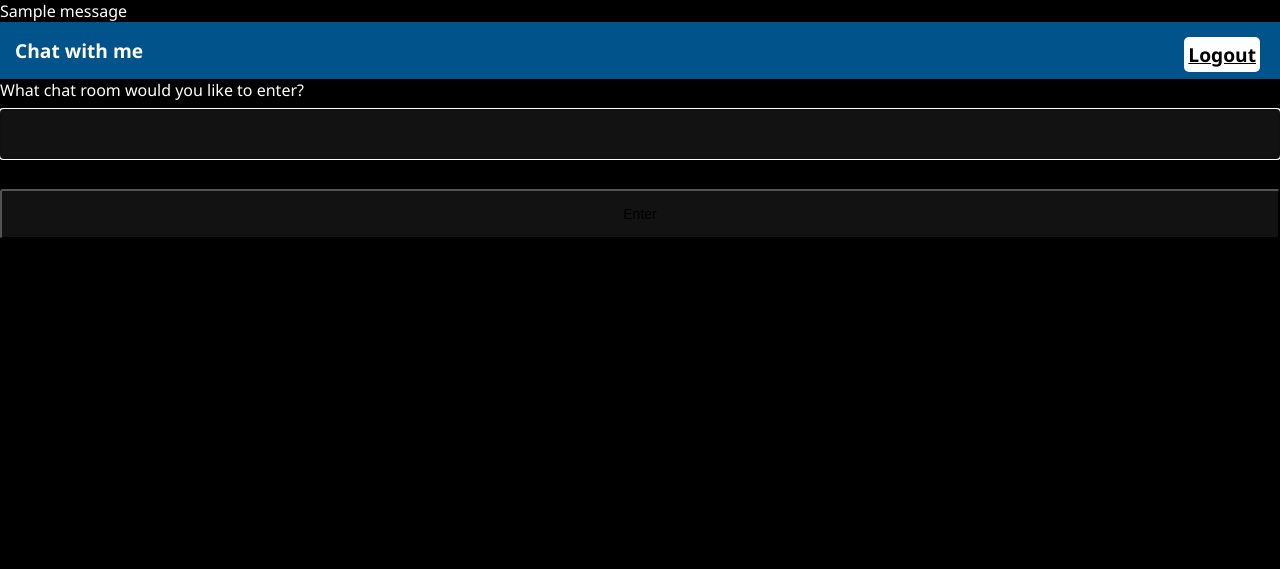
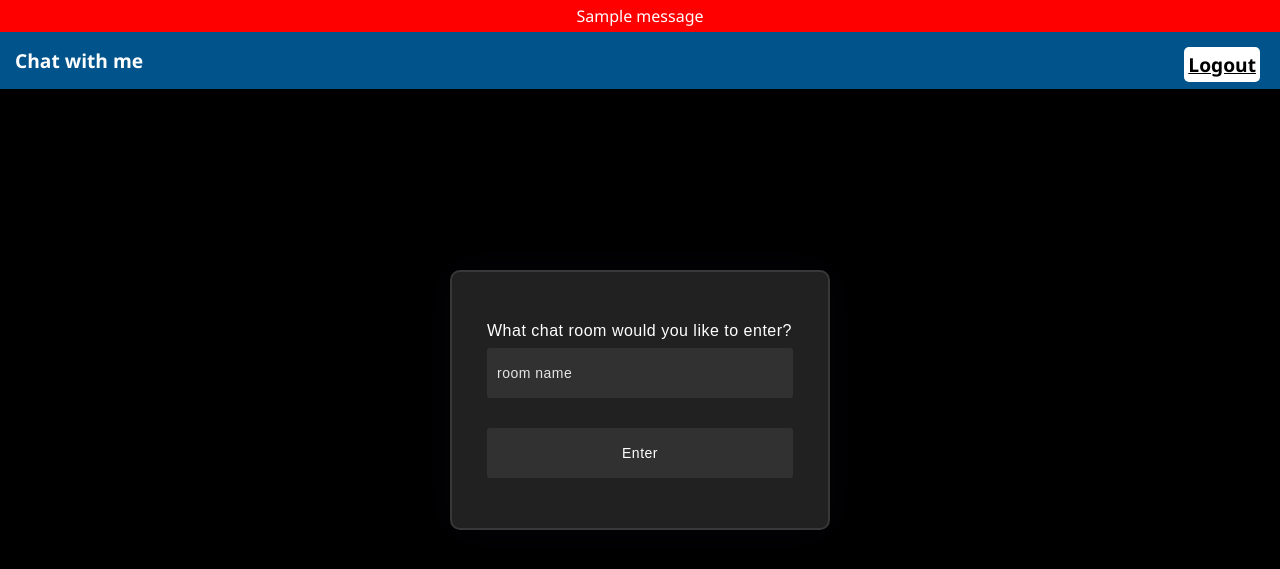
Before and after one commit to chemical-son/ChatWithMe, a Django app: page /chat/ in a window 1280 px wide. Shown: the top 569 px of the page. Run offline with Django 4.2, Linux system fonts and the light colour scheme; a user stored in the database is signed in; tables that the repository leaves empty hold one stand-in row (values such as "Sample post"); one stand-in notice (Sample message) is shown.

Commit message:
adding room and messages models
insure that the user can only access it's rooms and send to it

```diff
--- a/authentication/static/authentication/auth.css
+++ b/authentication/static/authentication/auth.css
@@ -75,6 +75,7 @@
 }
 
 input {
+    color: white;
     display: block;
     height: 50px;
     width: 100%;
--- a/authentication/static/authentication/style.css
+++ b/authentication/static/authentication/style.css
@@ -38,3 +38,9 @@
     background-color: var(--main_color);
     color: var(--secondry_color);
 }
+
+.error_messages{
+    background-color: red;
+    text-align: center;
+    padding: 5px;
+}
--- /dev/null
+++ b/chat/admin.py
@@ -0,0 +1,5 @@
+from django.contrib import admin
+from .models import Room, Message
+
+admin.site.register(Room)
+admin.site.register(Message)
--- a/chat/consumers.py
+++ b/chat/consumers.py
@@ -2,6 +2,7 @@
 
 from channels.generic.websocket import AsyncWebsocketConsumer
 
+from .models import Room, Message
 
 class ChatConsumer(AsyncWebsocketConsumer):
     async def connect(self):
@@ -22,6 +23,9 @@
         text_data_json = json.loads(text_data)
         message = text_data_json["message"]
 
+        # TODO store message in Message table heare
+
+
         # Send message to room group
         await self.channel_layer.group_send(
             self.room_group_name, {"type": "chat.message", "message": message}
--- a/chat/templates/chat/index.html
+++ b/chat/templates/chat/index.html
@@ -1,7 +1,21 @@
-{% extends "main.html" %} {% block content %} What chat room would you like to
-enter?<br />
-<input id="room-name-input" type="text" /><br />
-<input id="room-name-submit" type="button" value="Enter" />
+{% extends "main.html" %} {% block content %}
+<form method="POST" action=''>
+  <p>What chat room would you like to enter?</p>
+  {% csrf_token %}
+  <input
+    id="room-name-input"
+    type="text"
+    name="room_name"
+    placeholder="room name"
+  /><br />
+  <input id="room-name-submit" type="submit" value="Enter" />
+</form>
+
+<ul>
+  {% for room in rooms %}
+  <li><a href="{{room.id}}">{{room}}</a></li>
+  {% endfor %}
+</ul>
 
 <script>
   document.querySelector("#room-name-input").focus();
@@ -11,10 +25,5 @@
       document.querySelector("#room-name-submit").click();
     }
   };
-
-  document.querySelector("#room-name-submit").onclick = function (e) {
-    var roomName = document.querySelector("#room-name-input").value;
-    window.location.pathname = "/chat/" + roomName + "/";
-  };
 </script>
 {% endblock content %}
--- a/chat/urls.py
+++ b/chat/urls.py
@@ -5,5 +5,5 @@
 app_name = "chat"
 urlpatterns = [
     path("", views.index, name="index"),
-    path("<str:room_name>/", views.room, name="room"),
+    path("<int:room_id>/", views.room, name="room"),
 ]
--- a/chat/views.py
+++ b/chat/views.py
@@ -1,14 +1,57 @@
 from django.shortcuts import render
+from django.urls import reverse
 from django.contrib.auth.decorators import login_required
+from django.contrib.auth import get_user_model
+from django.contrib import messages
 
 
+from .models import Room
 
 
-@login_required(login_url='authentication:login_user')
+@login_required(login_url="authentication:login_user")
 def index(request):
-    return render(request, "chat/index.html")
+    if request.method == "POST":
+        room_name = request.POST.get("room_name")
+        if room_name is not None:
+            username = request.session.get("username")
+            current_user = get_user_model().objects.get(username=username)
+
+            rooms = Room.objects.filter(room_name__icontains=room_name).order_by(
+                "-timestamp"
+            )
+
+            # return rooms that i memper in only
+            my_rooms = []
+            for room in rooms:
+                if current_user in room.room_mempers.all():
+                    my_rooms.append(room)
+
+        context = {
+            "page_name": "chat",
+            "rooms": my_rooms,
+        }
+        return render(request, "chat/index.html", context)
+
+    context = {
+        "page_name": "chat",
+    }
+    return render(request, "chat/index.html", context)
 
 
-@login_required(login_url='authentication:login_user')
-def room(request, room_name):
-    return render(request, "chat/room.html", {"room_name": room_name})
+@login_required(login_url="authentication:login_user")
+def room(request, room_id):
+    room = Room.objects.get(id=room_id)
+
+    username = request.session.get("username")
+    current_user = get_user_model().objects.get(username=username)
+
+    context = {
+        "page_name": room.room_name,
+        "room": room,
+    }
+
+    if current_user in room.room_mempers.all():
+        return render(request, "chat/room.html", context)
+    else:
+        messages.error(request, "You are unauthorized to access this room.")
+        return render(request, 'chat/room.html', context)
--- a/templates/main.html
+++ b/templates/main.html
@@ -10,7 +10,7 @@
   </head>
   <body>
     {% if messages %}
-    <ul class="messages">
+    <ul class="error_messages">
       {% for message in messages %}
       <li>{{ message}}</li>
       {% endfor %}
```
Also changed, not shown: authentication/views.py (+15 -9 lines), chat/models.py (added, +32 -0 lines), chat/templates/chat/room.html (+9 -3 lines), chat/migrations/0001_initial.py (added), chat/migrations/__init__.py (added), db.sqlite3.
